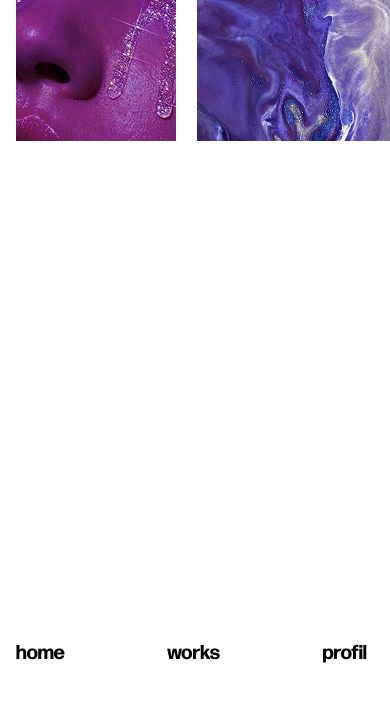
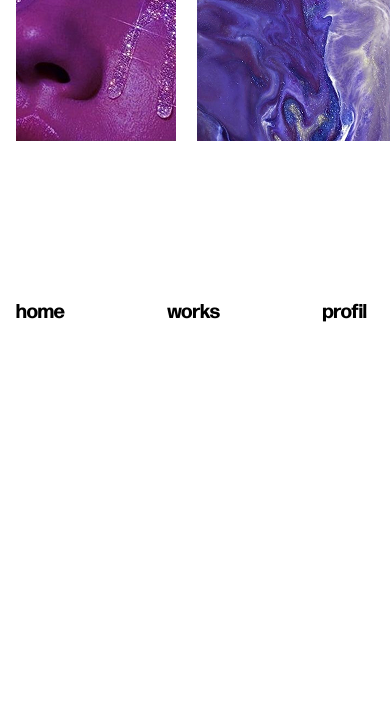
Before and after one commit to AdryanPro/claxStudio, a React (Vite) app: page /Molly in a window 390 px wide. Shown: the part 966-1668 px from the top of the page. Built offline with nearby package versions, Linux system fonts and the light colour scheme; the HTML template or start-up script is replaced by a standard one; a web font is replaced by a local one.

Commit message:
small bug with the navbar may now it's fixed

```diff
--- a/src/CSS/TopProjectMobile.css
+++ b/src/CSS/TopProjectMobile.css
@@ -15,7 +15,7 @@
     .worksMenuWrapper{
         min-width: 90vw;
         left: 1rem;
-        bottom: 40vh !important;
+        top: 150vh !important;
         display: flex;
         justify-content: space-between;
     }
```
